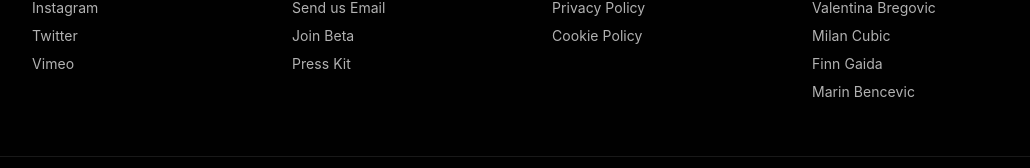
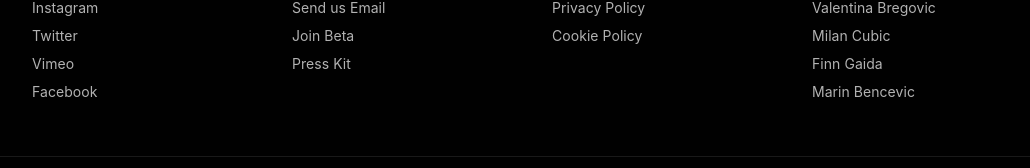
Before and after one commit to morselint/vibe-camera, a plain HTML site: page index.html in a window 1280 px wide. Shown: the part 11685-11853 px from the top of the page, without its empty margins (118-1148 px from the left). Drawn offline with nearby package versions, Linux system fonts and the light colour scheme.

Commit message:
Facebook Page

```diff
--- a/index.html
+++ b/index.html
@@ -233,6 +233,7 @@
           <li class="footer-list"><a href="https://www.instagram.com/vibecamera/" target="_blank" class="footer-link">Instagram</a></li>
           <li class="footer-list"><a href="https://twitter.com/vibecamera" target="_blank" class="footer-link">Twitter</a></li>
           <li class="footer-list"><a href="https://vimeo.com/vibecamera" target="_blank" class="footer-link">Vimeo</a></li>
+          <li class="footer-list"><a href="https://www.facebook.com/vibecamera" target="_blank" class="footer-link">Facebook</a></li>
         </ul>
         <ul id="w-node-476296684a54-0d47bce7" class="w-list-unstyled">
           <li>
```
